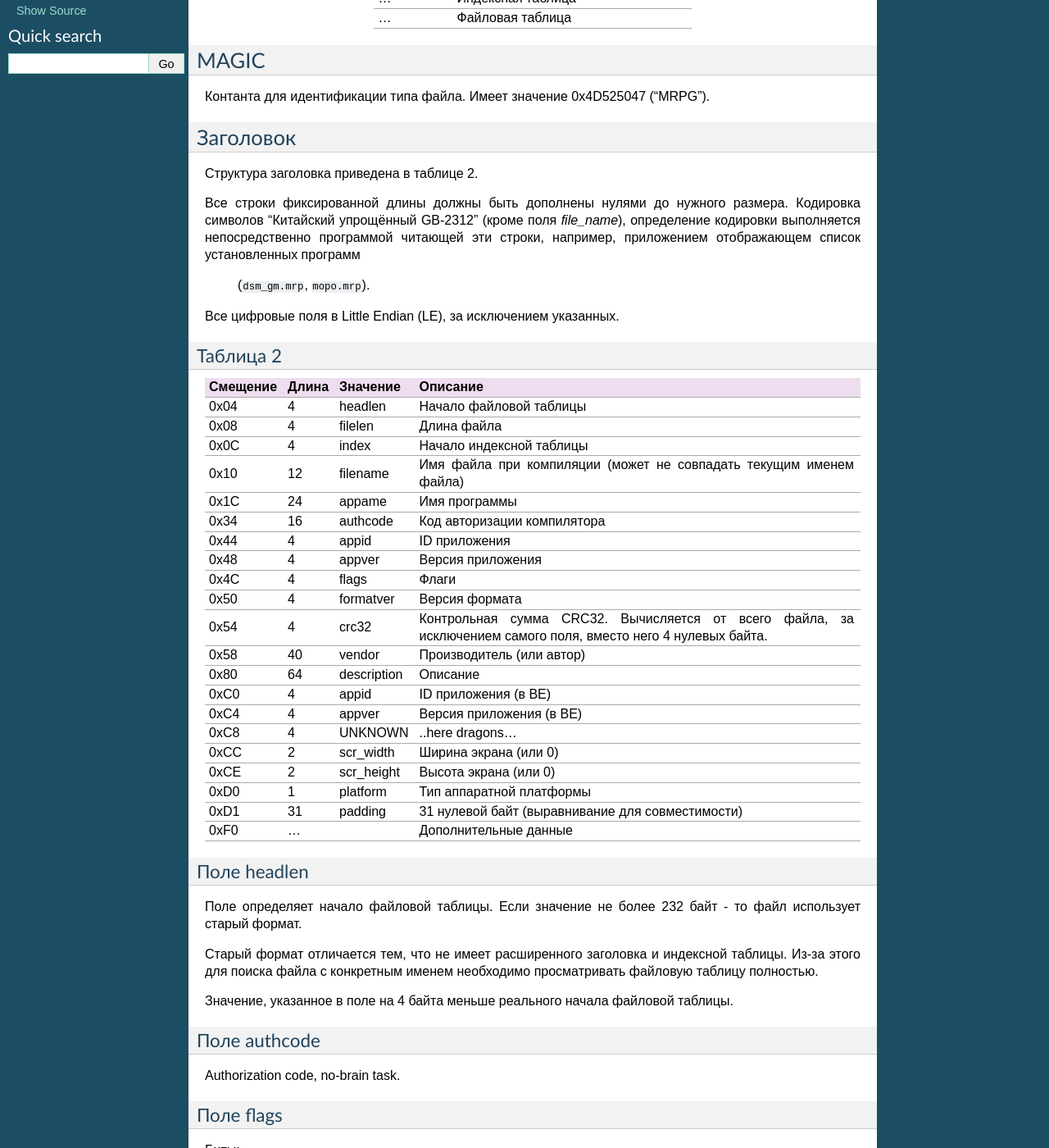
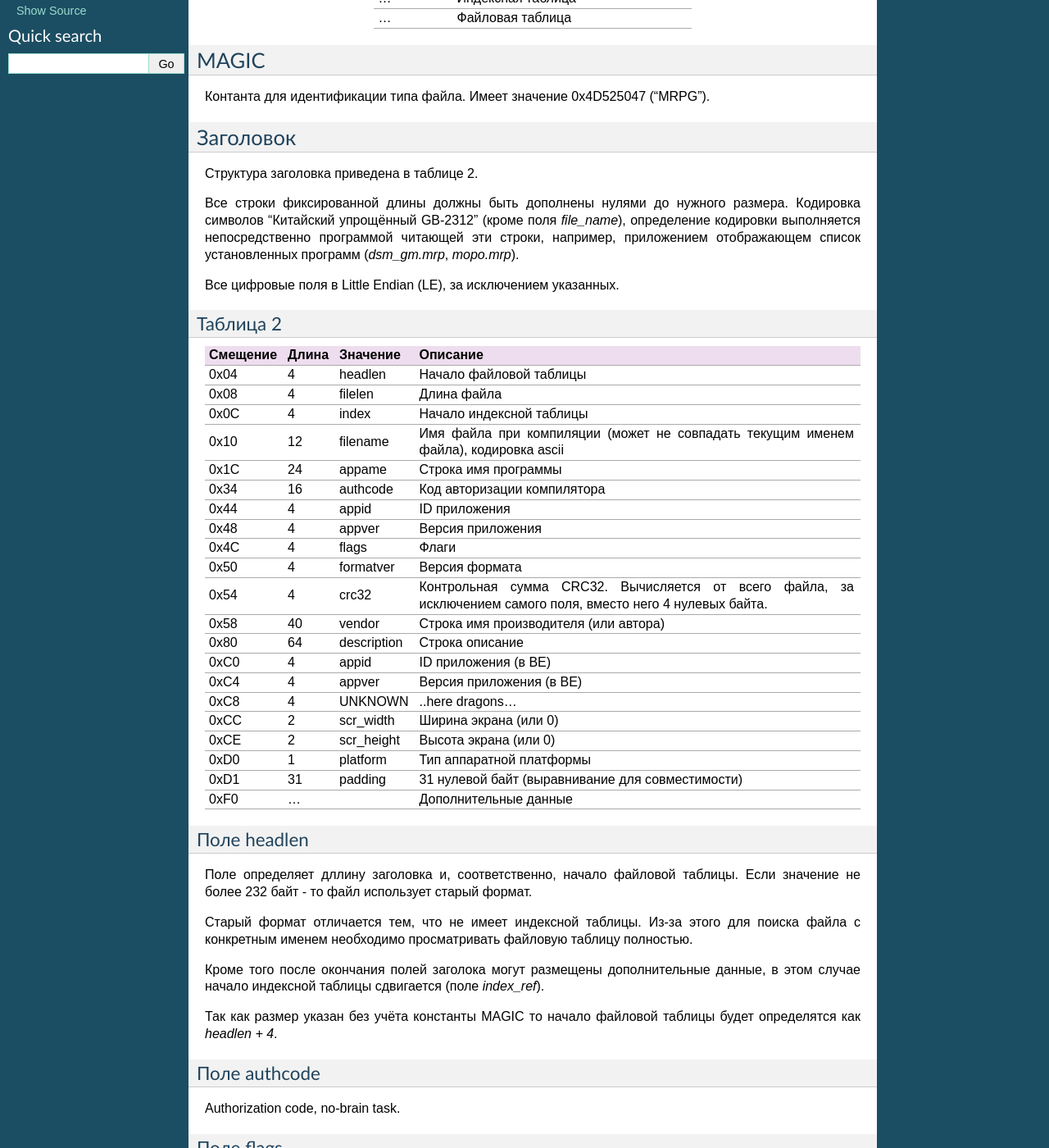
Before and after one commit to d-free-j/mrp-docs-ru, a Sphinx documentation site: the page built from source/02_files/mrp_file.rst, in a window 1280 px wide and 1400 px high, scrolled down 475 px. Shown: the whole window at 82% size. Built offline with Sphinx 7.4.7, drawn with Linux system fonts in a browser that asks for light colours.

Commit message:
mrp header

```diff
--- a/source/02_files/mrp_file.rst
+++ b/source/02_files/mrp_file.rst
@@ -45,7 +45,7 @@ MAGIC
 Кодировка символов "Китайский упрощённый GB-2312" (кроме поля `file_name`),
 определение кодировки выполняется непосредственно программой читающей эти
 строки, например, приложением отображающем список установленных программ
- (``dsm_gm.mrp``, ``mopo.mrp``).
+(`dsm_gm.mrp`, `mopo.mrp`).
 
 Все цифровые поля в Little Endian (LE), за исключением указанных.
 
@@ -62,9 +62,10 @@ MAGIC
 |     0x0С |    4  | index       | Начало индексной таблицы                    |
 +----------+-------+-------------+---------------------------------------------+
 |     0x10 |   12  | filename    | Имя файла при компиляции (может не          |
-|          |       |             | совпадать текущим именем файла)             |
+|          |       |             | совпадать текущим именем файла), кодировка  |
+|          |       |             | ascii                                       |
 +----------+-------+-------------+---------------------------------------------+
-|     0x1С |   24  | appame      | Имя программы                               |
+|     0x1С |   24  | appame      | Строка имя программы                        |
 +----------+-------+-------------+---------------------------------------------+
 |     0x34 |   16  | authcode    | Код авторизации компилятора                 |
 +----------+-------+-------------+---------------------------------------------+
@@ -80,9 +81,9 @@ MAGIC
 |          |       |             | всего  файла, за исключением самого поля,   |
 |          |       |             | вместо него 4 нулевых байта.                |
 +----------+-------+-------------+---------------------------------------------+
-|     0x58 |   40  | vendor      | Производитель (или автор)                   |
+|     0x58 |   40  | vendor      | Строка имя производителя (или автора)       |
 +----------+-------+-------------+---------------------------------------------+
-|     0x80 |   64  | description | Описание                                    |
+|     0x80 |   64  | description | Строка описание                             |
 +----------+-------+-------------+---------------------------------------------+
 |     0xС0 |    4  | appid       | ID приложения (в BE)                        |
 +----------+-------+-------------+---------------------------------------------+
@@ -105,14 +106,18 @@ MAGIC
 Поле headlen
 ~~~~~~~~~~~~
 
-Поле определяет начало файловой таблицы. Если значение не более 232 байт - то
-файл использует старый формат.
+Поле определяет дллину заголовка и, соответственно, начало файловой таблицы.
+Если значение не более 232 байт - то файл использует старый формат.
 
-Старый формат отличается тем, что не имеет расширенного заголовка и индексной
-таблицы. Из-за этого для поиска файла с конкретным именем необходимо
-просматривать файловую таблицу полностью.
+Старый формат отличается тем, что не имеет индексной таблицы. Из-за этого для
+поиска файла с конкретным именем необходимо просматривать файловую таблицу
+полностью.
 
-Значение, указанное в поле на 4 байта меньше реального начала файловой таблицы.
+Кроме того после окончания полей заголока могут размещены дополнительные данные,
+в этом случае начало индексной таблицы сдвигается (поле `index_ref`).
+
+Так как размер указан без учёта константы MAGIC то начало файловой таблицы будет
+определятся как `headlen + 4`.
 
 Поле authcode
 ~~~~~~~~~~~~~
```
